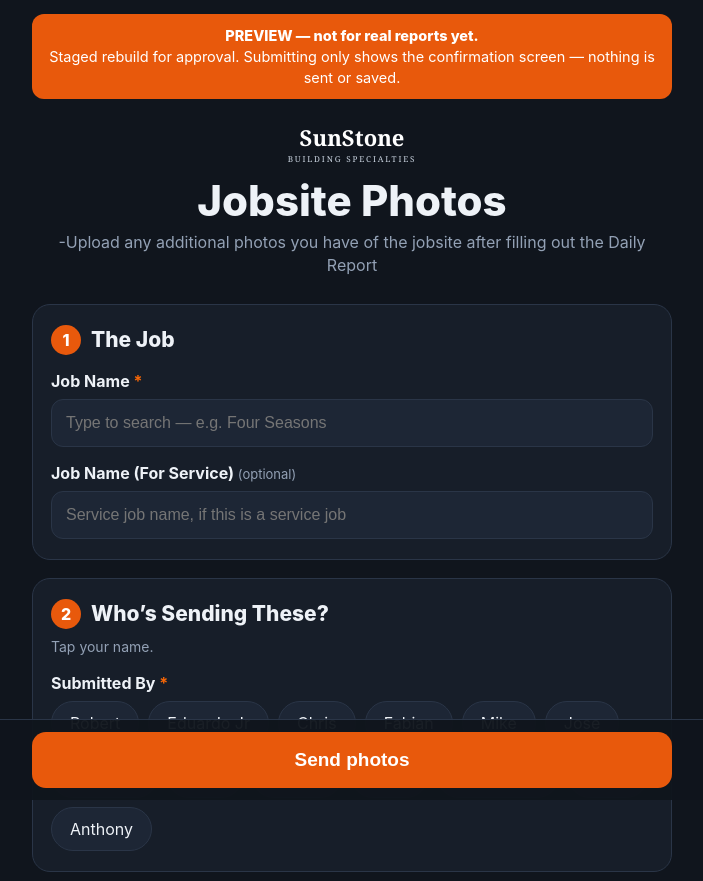
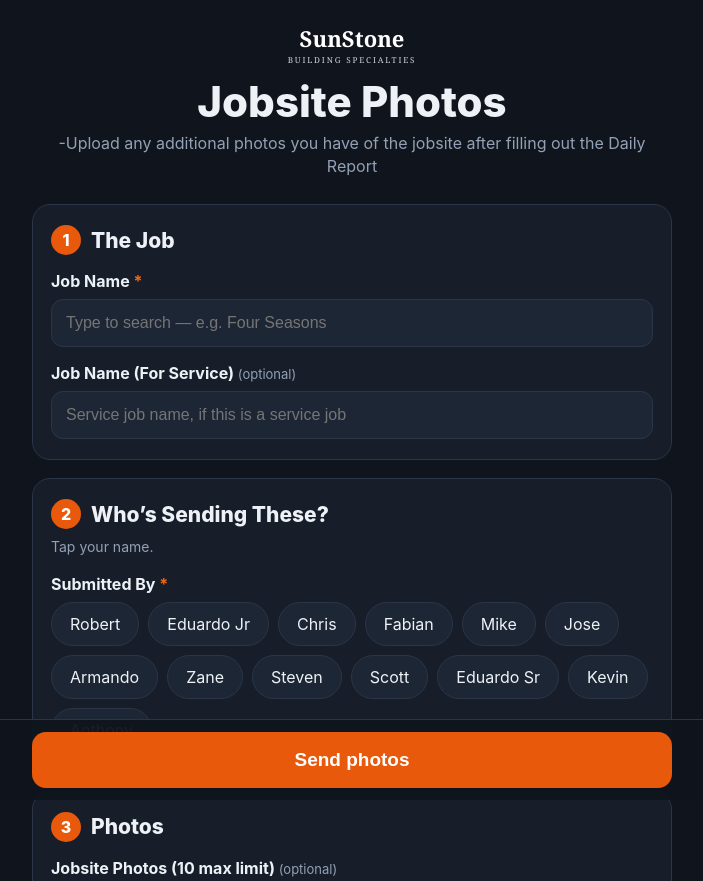
Before and after one commit to desertcastco-cmyk/sunstone-daily-report, a plain HTML site: page photos/index.html in a window 1280 px wide. Shown: the top 881 px of the page, without its empty margins (288-991 px from the left). Drawn offline with Linux system fonts and the light colour scheme.

Commit message:
Jobsite Photos GO LIVE: STAGING off, backend wired (Bobby go-live session 2026-11-20)

```diff
--- a/photos/index.html
+++ b/photos/index.html
@@ -161,8 +161,8 @@
 </div>
 
 <script>
-var STAGING = true; // GO-LIVE: set false and put the Jobsite Photos backend /exec URL in API
-var API = '';
+var STAGING = false; // LIVE since 2026-11-20 (go-live session with Bobby)
+var API = 'https://script.google.com/macros/s/AKfycbz6t081vkMGjTUanSD11nc2y0Nmh_e1T0Mt-aJ12nBdnq29aU4Ddh2nr7DKUXsQA0Nd/exec';
 var DATA = { jobs: ["Lakemead & Engalsted (MF)", "VCR Refresh (MF)", "3rd St (SG)", "Anthem Sky Desert (MF)", "Apex B2 (MF)", "Pompino Law (MF)", "Sky Zone (MF)", "Shark Reef (KW)", "SN Forensics (SG)", "Oasis @ Death Valley (SG)", "NRP Durango (SG)", "Mesquite (MF)", "LVVWD (MF)", "VCR C-suites (MF)", "West Henderson Fieldhouse (MF)", "Durango Expansion (MF)", "CCSD Cashman (MF)", "CCSD Gibson (MF)", "CCSD Gibson (ST)", "Four Seasons (SG)", "CCSD Indian Springs (MF)", "Lone Mountain Temple (SG)", "Lone Mountain Meeting (SF)", "Lone Mountain Meeting (MF)", "Kaktus Life (SG)", "Janice Brooks Bay (KW)", "HRHC (MF)", "Grand Canyon (MF)", "Faith Lutheren (SF)", "DRC (KW)", "DOA (MF)", "Desert Vista (MF)", "Covista (MF)", "NAFB Coral Academy (KW)", "NAFB Coral Academy (MF)", "Community Ambulance (MF)", "CDW (MF)", "CCSD Skye Canyon (MF)", "CCSD Mojave (KW)", "CCSD LVA (MF)", "CCSD Wengert (MF)", "Brightline (MF)", "Fountain Bleau (service)", "Circa (service)", "The Orleans (service)", "Shop/Organize", "TSOF - Boys & Girls Club", "Site Visits/Meetings", "VA Education Building", "Service", "Other"], leads: ["Robert", "Eduardo Jr", "Chris", "Fabian", "Mike", "Jose", "Armando", "Zane", "Steven", "Scott", "Eduardo Sr", "Kevin", "Anthony"] };
 var selectedJob = '';
 
```
